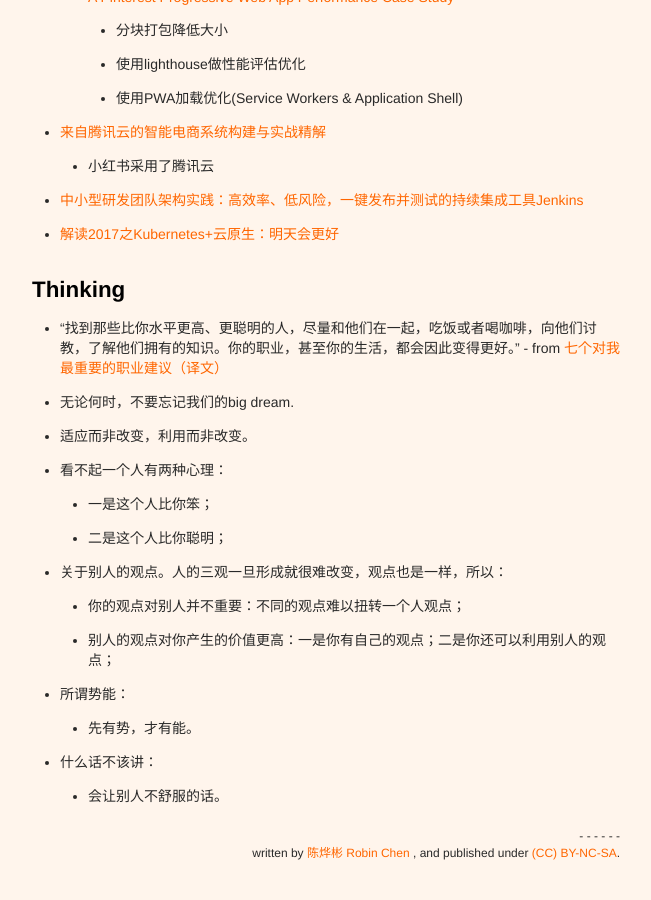
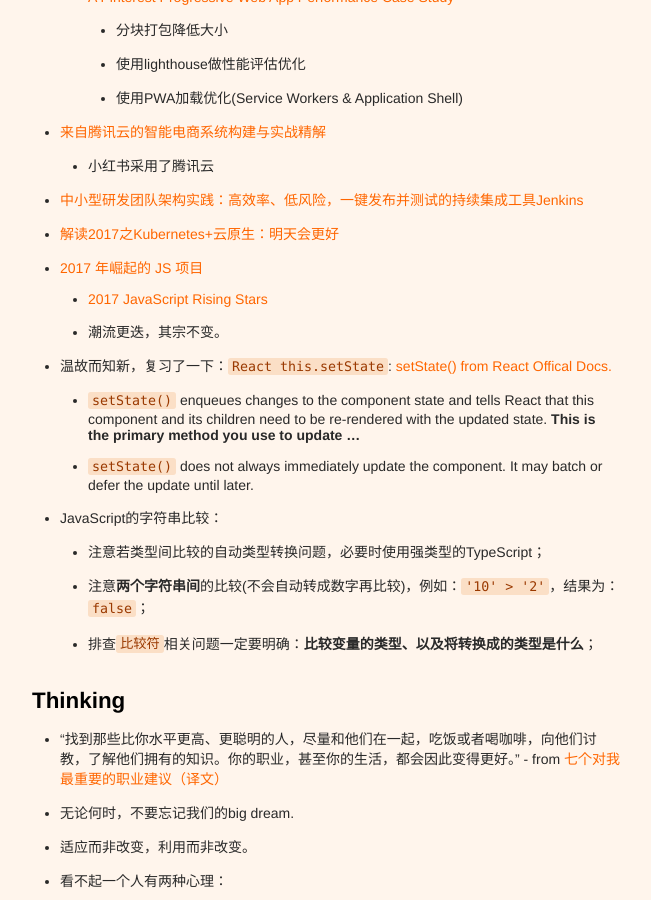
Before and after one commit to xianyuxmu/xianyuxmu.github.io, a Jekyll site: the page built from _posts/2018-01-02-monthly-reading.md, in a window 1280 px wide and 900 px high, scrolled down 3531 px. Shown: the whole window, without its empty margins (314-965 px from the left). Built offline with Jekyll 4.4.1, drawn with Linux system fonts in a browser that asks for light colours; comment, search, counter and statistics services are not loaded.

Commit message:
Reading of 22 Jan. 2018

```diff
--- a/_posts/2018-01-02-monthly-reading.md
+++ b/_posts/2018-01-02-monthly-reading.md
@@ -130,6 +130,16 @@
 	- 小红书采用了腾讯云
 - [中小型研发团队架构实践：高效率、低风险，一键发布并测试的持续集成工具Jenkins](http://www.infoq.com/cn/articles/architecture-practice-11-jenkins)
 - [解读2017之Kubernetes+云原生：明天会更好](https://mp.weixin.qq.com/s?__biz=MzIwMzg1ODcwMw==&mid=2247487283&idx=1&sn=b3fafe12bf3a3a3f0955c31520b7604a)
+- [2017 年崛起的 JS 项目](https://juejin.im/post/5a633babf265da3e2a0dadcc)
+	- [2017 JavaScript Rising Stars](https://risingstars.js.org/2017/en/)
+	- 潮流更迭，其宗不变。
+- 温故而知新，复习了一下：`React this.setState`: [setState() from React Offical Docs.](https://reactjs.org/docs/react-component.html#setstate)
+	- `setState()` enqueues changes to the component state and tells React that this component and its children need to be re-rendered with the updated state. **This is the primary method you use to update ...**
+	- `setState()` does not always immediately update the component. It may batch or defer the update until later.
+- JavaScript的字符串比较：
+	- 注意若类型间比较的自动类型转换问题，必要时使用强类型的TypeScript；
+	- 注意**两个字符串间**的比较(不会自动转成数字再比较)，例如：`'10' > '2'`，结果为：`false`；
+	- 排查`比较符`相关问题一定要明确：**比较变量的类型、以及将转换成的类型是什么**；
 
 
 ## Thinking
```
